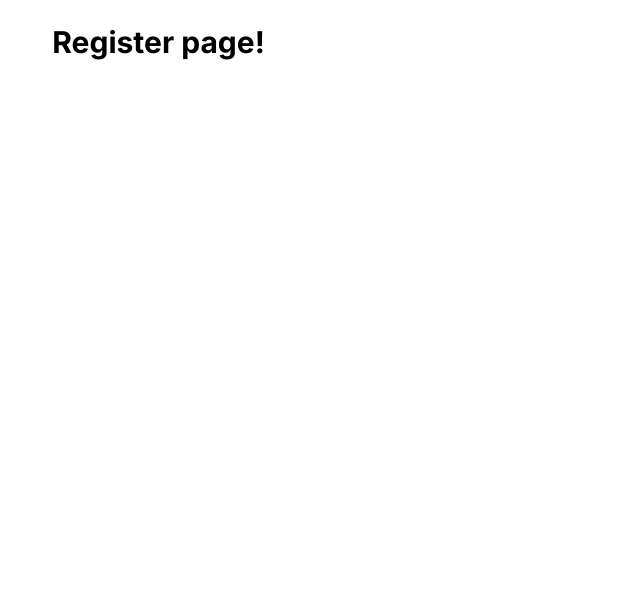
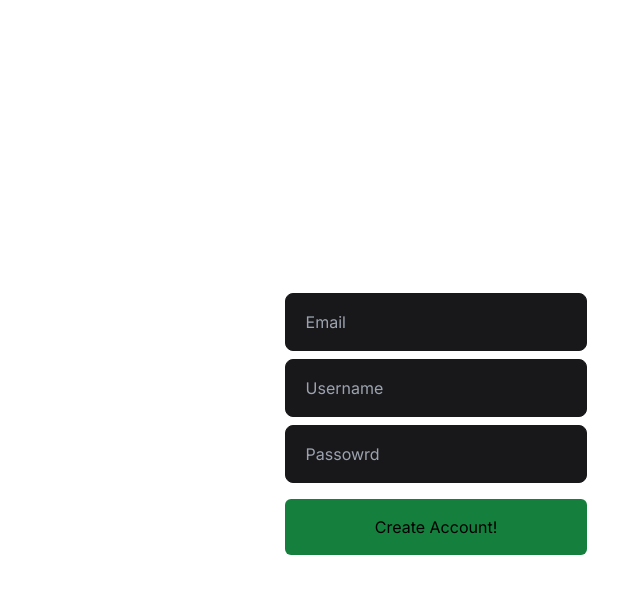
Before and after one commit to kevinmarquesp/nextjs-auth, a Next.js app: page /register in a window 1280 px wide. Shown: the top 594 px of the page, without its empty margins (204-844 px from the left). Built offline with nearby package versions, Linux system fonts and the light colour scheme.

Commit message:
:sparkles: feature: Created the frontend of the register form page

```diff
--- /dev/null
+++ b/app/(router)/register/layout.tsx
@@ -0,0 +1,11 @@
+export default function RootLayout({
+  children,
+}: Readonly<{
+  children: React.ReactNode;
+}>) {
+  return <>
+    <div className="h-screen grid place-items-center">
+      {children}
+    </div>
+  </>;
+}
--- a/app/(router)/register/page.tsx
+++ b/app/(router)/register/page.tsx
@@ -1,7 +1,17 @@
+import { AuthFormInput } from "@/app/_components/AuthFormInput";
+import { Button } from "@/app/_components/Button";
+
 export default function Root() {
   return <>
-    <h1 className="text-3xl font-bold">
-      Register page!
-    </h1>
+    <form className="max-w-[30ch]" action="">
+      <div className="space-y-2 mb-4">
+        <AuthFormInput type="email" placeholder="Email" name="email" />
+        <AuthFormInput type="text" placeholder="Username" name="username" />
+        <AuthFormInput type="password" placeholder="Passowrd" name="password" />
+      </div>
+      <Button type="relevant" className="w-full px-5 py-4">
+        Create Account!
+      </Button>
+    </form>
   </>;
 }
--- /dev/null
+++ b/app/_components/AuthFormInput.tsx
@@ -0,0 +1,20 @@
+export function AuthFormInput({
+  type,
+  placeholder,
+  name,
+}: Readonly<{
+  type: string;
+  placeholder: string;
+  name: string;
+}>) {
+  return <>
+    <input
+      type={type}
+      placeholder={placeholder}
+      name={name}
+      id={name}
+      required
+      className="outline-none bg-zinc-900 px-5 py-4 rounded-lg border border-zinc-900 focus:border-gray-500/50 w-full"
+    />
+  </>;
+}
```
